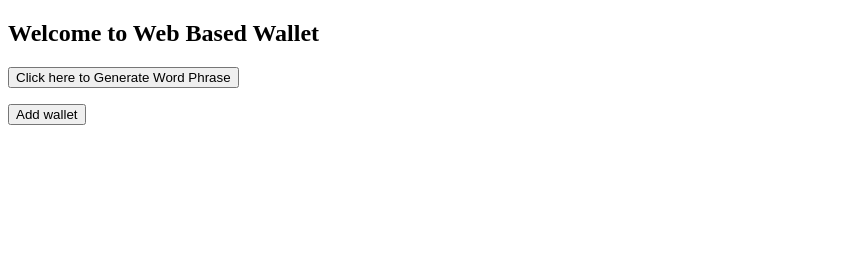
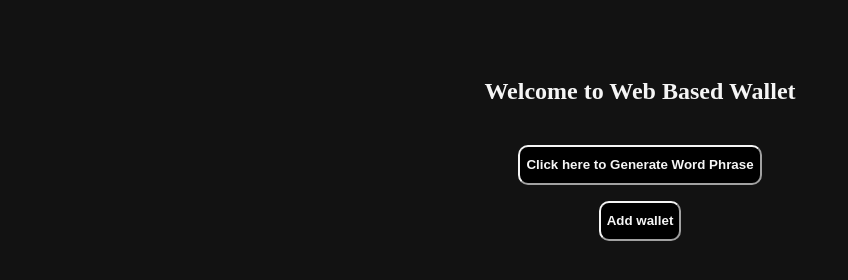
Before and after one commit to mallsk/web3, a website: page week-1/web-based-wallet/index.html in a window 1280 px wide. Shown: the whole page, without its empty margins (0-848 px from the left). Drawn offline with Linux system fonts and the light colour scheme.

Commit message:
Adding style

```diff
--- /dev/null
+++ b/week-1/web-based-wallet/index.css
@@ -0,0 +1,19 @@
+body{
+    padding-top:50px;
+    background-color: rgb(18, 18, 18);
+    color:whitesmoke;
+}
+h2{
+    padding-bottom:20px;
+}
+button{
+    background-color: black;
+    color:whitesmoke;
+    height:40px;
+    border-color:whitesmoke;
+    border-radius:10px;
+    font-weight:bold;
+}
+p{
+    color:orange;
+}
--- a/week-1/web-based-wallet/index.html
+++ b/week-1/web-based-wallet/index.html
@@ -4,16 +4,22 @@
     <meta charset="UTF-8">
     <meta name="viewport" content="width=device-width, initial-scale=1.0">
     <title>Web Based Wallet</title>
+    <link rel="stylesheet" href="index.css">
 </head>
 <body>
+    <div class="context">
+        <center>
     <h2>Welcome to Web Based Wallet</h2>
     <button id="generate">Click here to Generate Word Phrase</button>
     <p id="word-phrase"></p>
     <button id="add-wallet">Add wallet</button>
     <p id="wallet-list"></p>
+</center>
+</div>
     <script src="https://cdn.jsdelivr.net/npm/bip39@3.0.2/index.js"></script>
     <script src="https://cdn.ethers.io/lib/ethers-5.0.umd.min.js"></script>
     <script src="https://cdn.js.cloudflare.com/ajax/libs/bip39/3.0.4/index.min.js"></script>
     <script src="script.js"></script>
+
 </body>
 </html>
```
